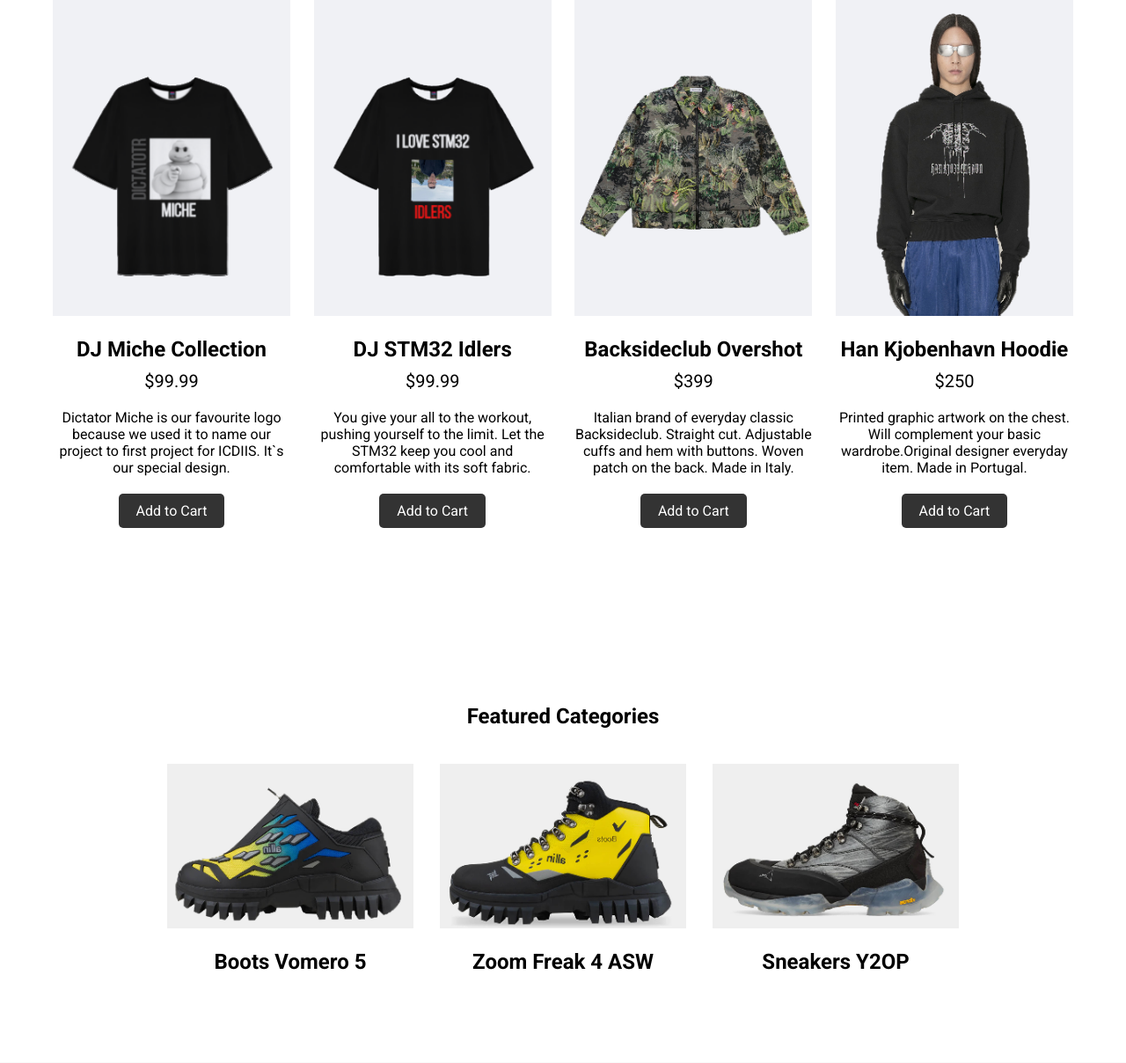
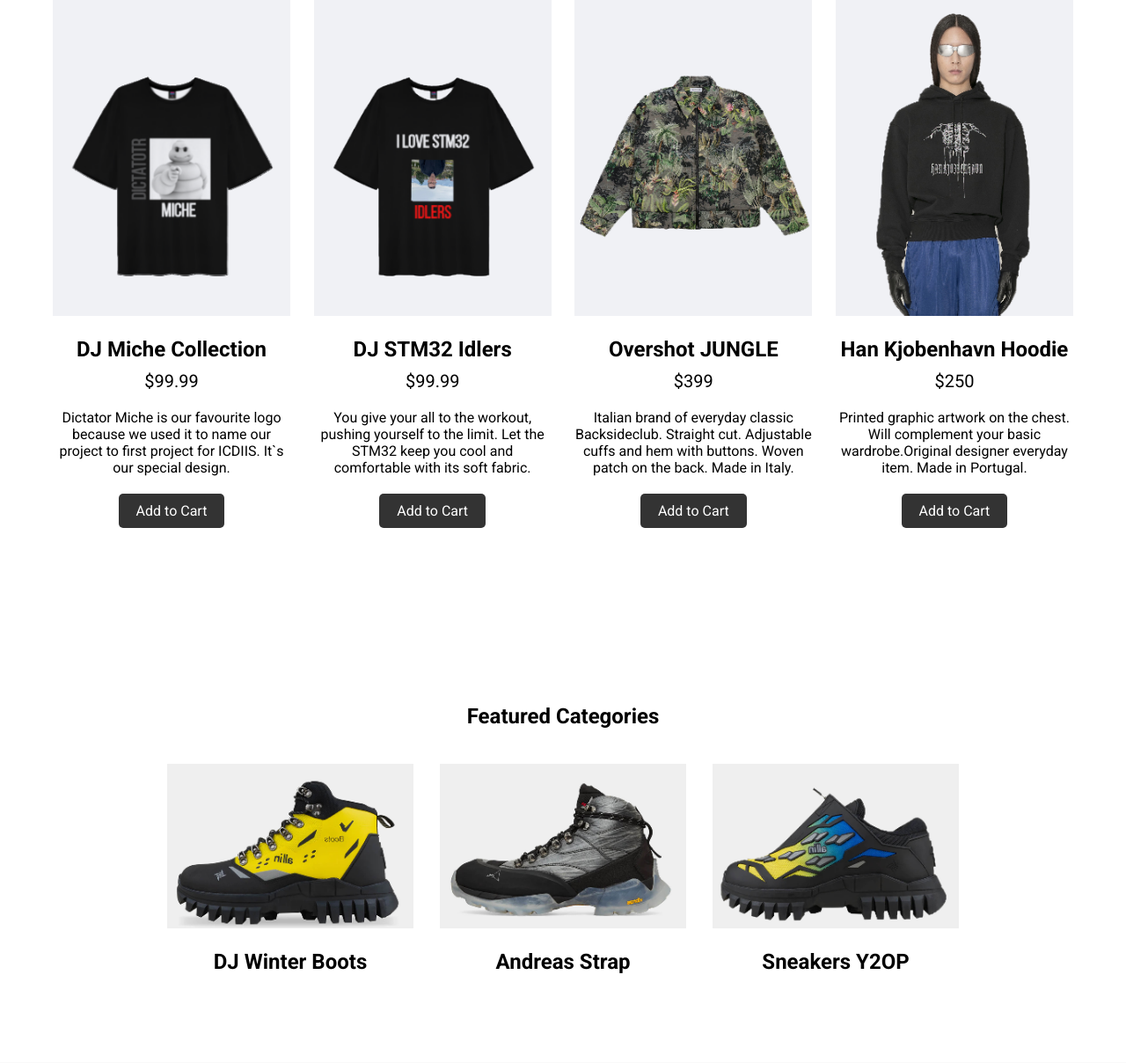
Before and after one commit to Max2288/onlineshop, a Django app: page / in a window 1280 px wide. Shown: the part 623-1831 px from the top of the page at 88% size. Run offline with Django 4.2, Linux system fonts and the light colour scheme.

Commit message:
update photos

```diff
--- a/onlineshop/templates/index.html
+++ b/onlineshop/templates/index.html
@@ -52,28 +52,28 @@
       <h2>Featured Products</h2>
       <div class="product-container">
         <div class="product">
-          <img src="{% static 'imgs/tshort.png' %}" alt="Product">
+          <img src="{% static 'imgs/miche_tshort.png' %}" alt="Product">
           <h3>DJ Miche Collection</h3>
           <p class="price">$99.99</p>
           <p>Dictator Miche is our favourite logo because we used it to name our project to first project for ICDIIS. It`s our special design.</p>
           <a href="#" class="add-to-cart" id="add-to-cart-1">Add to Cart</a>
         </div>
         <div class="product">
-          <img src="{% static 'imgs/tshort1.png' %}" alt="Product">
+          <img src="{% static 'imgs/stm_tshort.png' %}" alt="Product">
           <h3>DJ STM32 Idlers</h3>
           <p class="price">$99.99</p>
           <p>You give your all to the workout, pushing yourself to the limit. Let the STM32 keep you cool and comfortable with its soft fabric.</p>
 		  <a href="#" class="add-to-cart" id="add-to-cart-2">Add to Cart</a>
         </div>
         <div class="product">
-          <img src="{% static 'imgs/new.png' %}" alt="Product">
-          <h3>Backsideclub Overshot <JUNGLE></JUNGLE></h3>
+          <img src="{% static 'imgs/overhot_jungle.png' %}" alt="Product">
+          <h3>Overshot JUNGLE</h3>
           <p class="price">$399</p>
           <p>Italian brand of everyday classic Backsideclub. Straight cut. Adjustable cuffs and hem with buttons. Woven patch on the back. Made in Italy.</p>
           <a href="#" class="add-to-cart" id="add-to-cart-3">Add to Cart</a>
         </div>
         <div class="product">
-          <img src="{% static 'imgs/hoody.png' %}" alt="Product">
+          <img src="{% static 'imgs/han_khobenhavn_hoodie.png' %}" alt="Product">
           <h3>Han Kjobenhavn Hoodie</h3>
           <p class="price">$250</p>
           <p>Printed graphic artwork on the chest. Will complement your basic wardrobe.Original designer everyday item. Made in Portugal.</p>
@@ -100,15 +100,15 @@
 			<h2>Featured Categories</h2>
 			<div class="category-container">
 				<div class="category">
-					<img src="{% static 'imgs/shoose1.png' %}" alt="Category">
-					<h3>Boots Vomero 5</h3>
+					<img src="{% static 'imgs/dj_winter_boots.png' %}" alt="Category">
+					<h3>DJ Winter Boots</h3>
 				</div>
 				<div class="category">
-					<img src="{% static 'imgs/shoose.png' %}" alt="Category">
-					<h3>Zoom Freak 4 ASW</h3>
+					<img src="{% static 'imgs/andreas_strap.png' %}" alt="Category">
+					<h3>Andreas Strap</h3>
 				</div>
 				<div class="category">
-					<img src="{% static 'imgs/shoes1.png' %}" alt="Category">
+					<img src="{% static 'imgs/sneakers_y2op.png' %}" alt="Category">
 					<h3>Sneakers Y2OP</h3>
 				</div>
 			</div>
```
Also changed, not shown: onlineshop/static/imgs/andreas_strap.png (renamed from onlineshop/static/imgs/shoes1.png), onlineshop/static/imgs/dj_winter_boots.png (renamed from onlineshop/static/imgs/shoose.png), onlineshop/static/imgs/han_khobenhavn_hoodie.png (renamed from onlineshop/static/imgs/hoody.png), onlineshop/static/imgs/miche_tshort.png (renamed from onlineshop/static/imgs/tshort.png), onlineshop/static/imgs/overhot_jungle.png (renamed from onlineshop/static/imgs/new.png), onlineshop/static/imgs/sneakers_y2op.png (renamed from onlineshop/static/imgs/shoose1.png), onlineshop/static/imgs/stm_tshort.png (renamed from onlineshop/static/imgs/tshort1.png).
